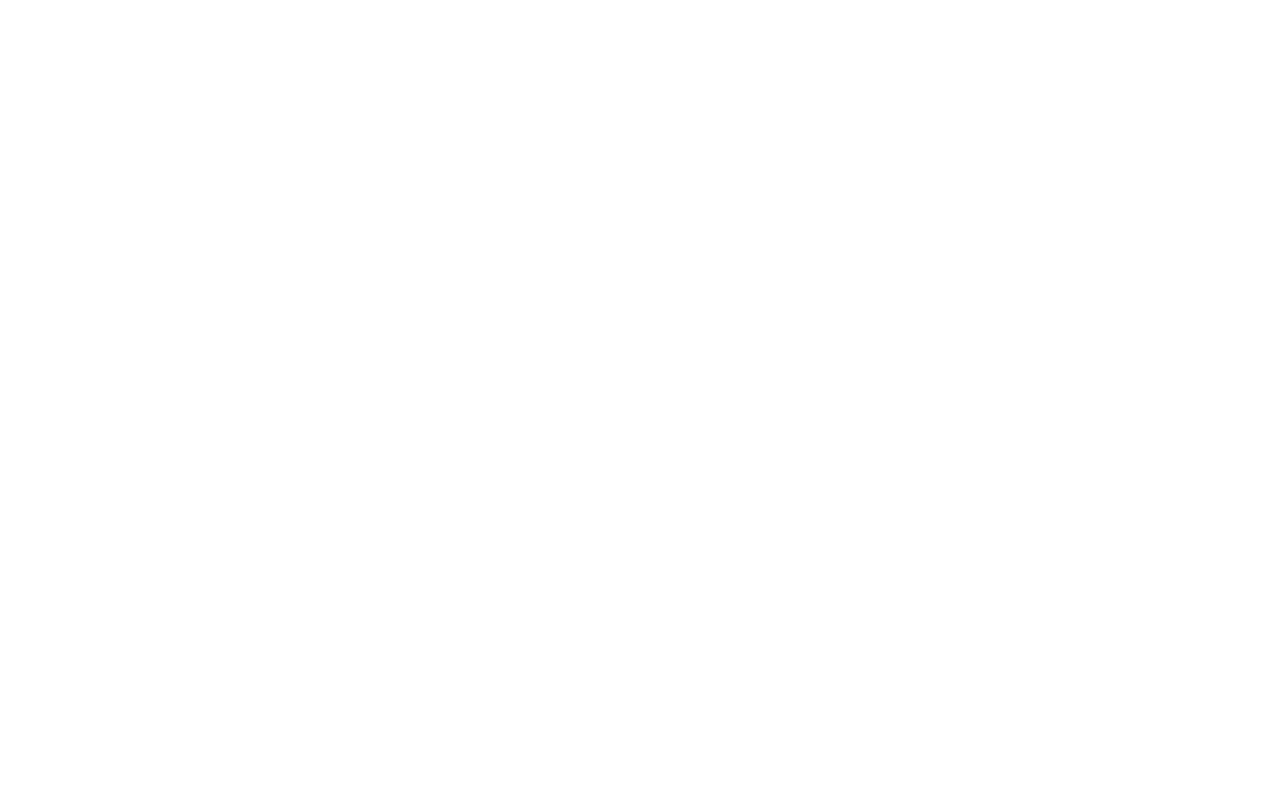
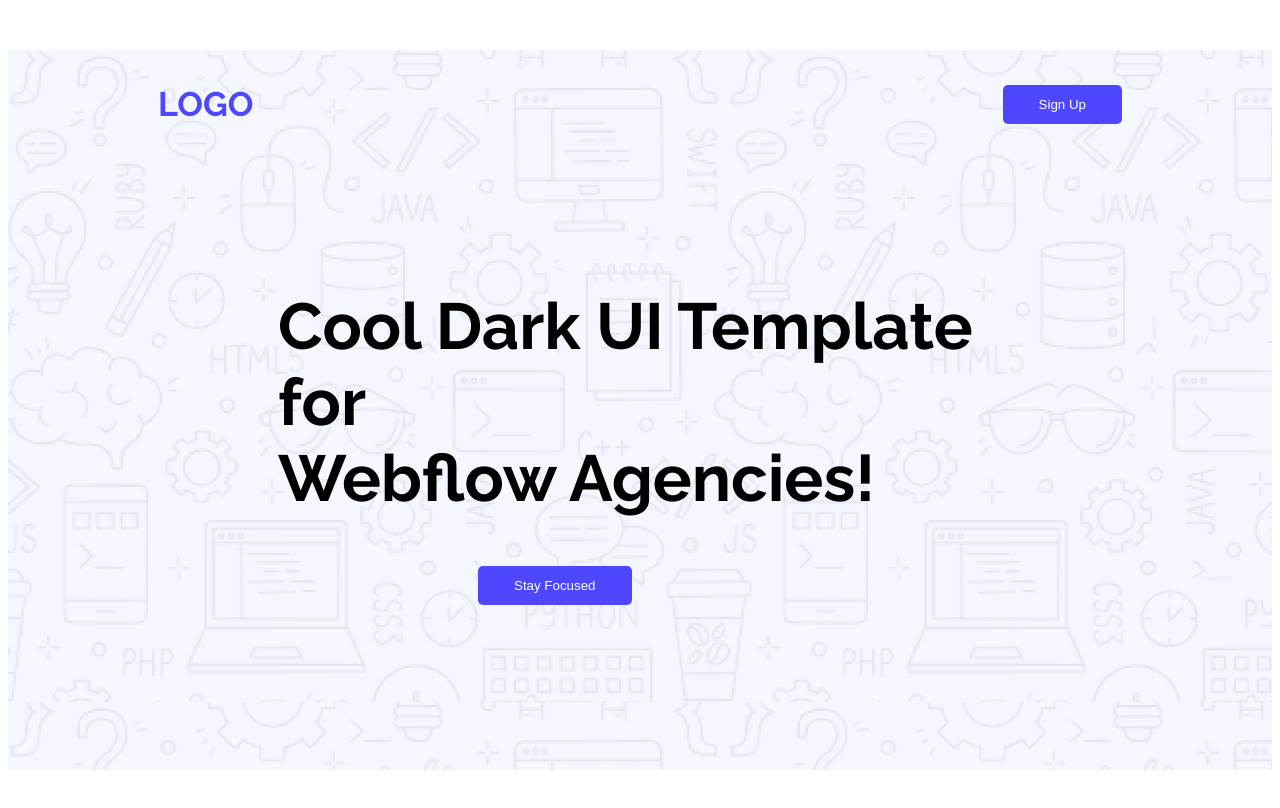
Before and after one commit to ahasana-ncs13/Assignment_001, a plain HTML site: page index.html in a window 1280 px wide. Drawn offline with Linux system fonts and the light colour scheme.

Commit message:
added header section

```diff
--- a/index.html
+++ b/index.html
@@ -4,9 +4,22 @@
     <meta charset="UTF-8">
     <meta name="viewport" content="width=device-width, initial-scale=1.0">
     <title>Assignment 001</title>
+    <link rel="preconnect" href="https://fonts.googleapis.com">
+<link rel="preconnect" href="https://fonts.gstatic.com" crossorigin>
+<link href="https://fonts.googleapis.com/css2?family=Open+Sans:ital,wght@0,300..800;1,300..800&family=Raleway:ital,wght@0,100..900;1,100..900&display=swap" rel="stylesheet">
+    <link rel="stylesheet" href="styles/assignment.css">
 </head>
-<body>
-    <header>
+<body class="raleway-normal">
+    <header class="header">
+
+        <nav class="nav-section">
+          <h3 class="nav-title">LOGO</h3>
+           <a href=""><button class="nav-btn btn-style">Sign Up</button></a>
+        </nav>
+        <div class="banner-section">
+            <h2 class="banner-title">Cool Dark UI Template for <br>Webflow Agencies!</h2>
+            <a href=""><button class="banner-btn btn-style">Stay Focused</button></a>
+        </div>
 
     </header>
 
--- a/styles/assignment.css
+++ b/styles/assignment.css
@@ -0,0 +1,48 @@
+/* font styles */
+
+.raleway-normal {
+  font-family: "Raleway", sans-serif;
+  font-optical-sizing: auto;
+  font-weight: normal;
+  font-style: normal;
+}
+/* shared style */
+.btn-style{
+    background-color: #4E47FF;
+    color:#FFFFFF ;
+    border-radius:5px;
+    border: none;
+    padding: 12px 36px;
+    text-decoration: none;
+
+}
+/* header section style */
+.header{
+    background-image: url("../images/Assets/Hero-bg.png");
+    margin: 0;
+}
+/* navbar section style */
+.nav-section{
+    display: flex;
+    justify-content: space-between;
+    margin: 50px 150px;
+    align-items: center;
+}
+.nav-title{
+    font-size: 34px;
+    font-weight:bolder;
+    color: #4E47FF;
+}
+/* banner section style */
+.banner-section{
+    margin:130px 270px;
+}
+.banner-title{
+    font-size: 65px;
+    font-weight: bold;
+    margin-bottom: 50px;
+}
+.banner-btn{
+    margin-left: 200px;
+    margin-bottom: 165px;
+}
```
